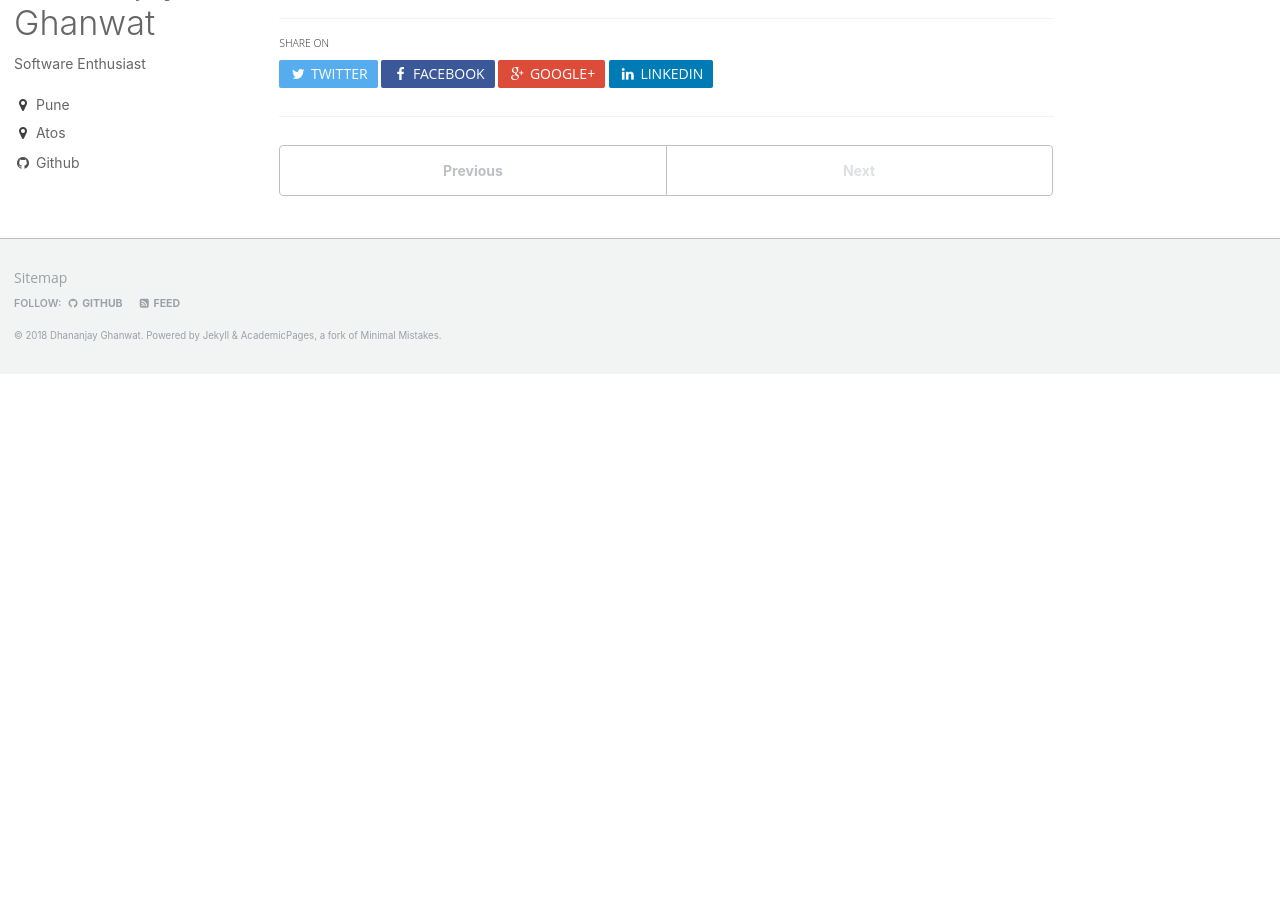
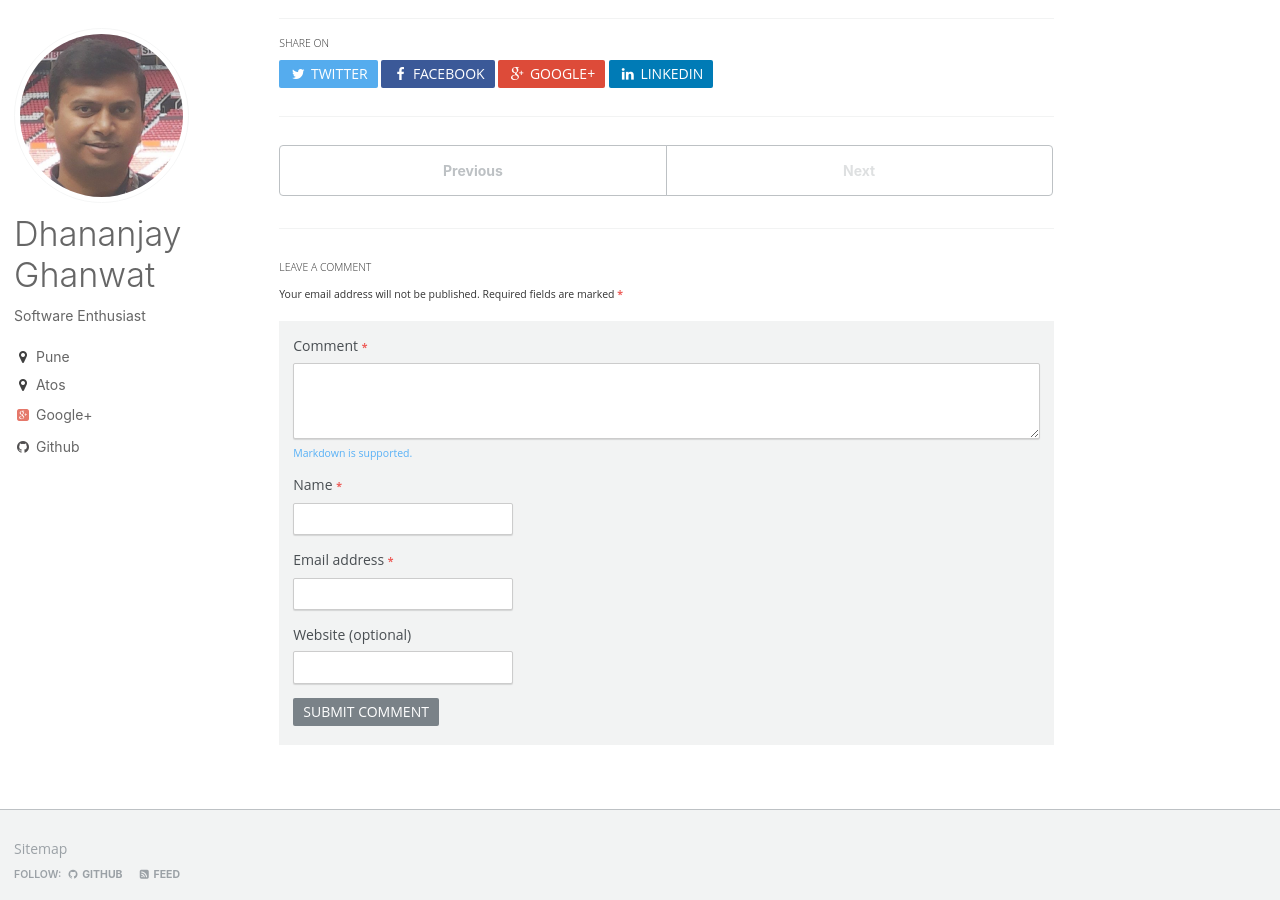
Before and after one commit to dghanwat/dghanwat.github.io, a Jekyll site: the page built from _teaching/2015-spring-teaching-2.md, in a window 1280 px wide and 900 px high, scrolled down 483 px. Built offline with Jekyll 4.4.1, drawn with Linux system fonts in a browser that asks for light colours; before the commit the page ends 900 px from its top, so only the background shows below that; some of the changed lines change nothing that is shown.

Commit message:
comments

```diff
--- a/_config.yml
+++ b/_config.yml
@@ -20,7 +20,7 @@ breadcrumbs              : false # true, false (default)
 words_per_minute         : 160
 read_more                : "enabled" # if enabled, adds "Read more" links to excerpts
 comments:
-  provider               : # false (default), "disqus", "discourse", "facebook", "google-plus", "staticman", "custom"
+  provider               : staticman # false (default), "disqus", "discourse", "facebook", "google-plus", "staticman", "custom"
   disqus:
     shortname            :
   discourse:
@@ -94,7 +94,7 @@ author:
   facebook         :
   foursquare       :
   github           : "dghanwat"
-  google_plus      :
+  google_plus      : "dhananjay.ghanwat"
   keybase          :
   instagram        :
   lastfm           :
```
